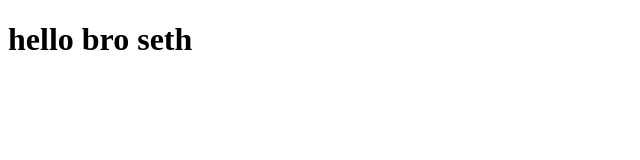
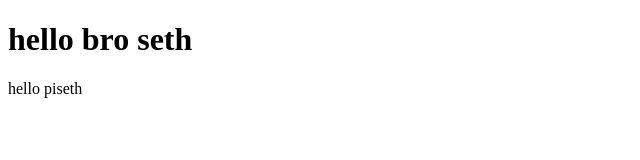
Before and after one commit to chhonpiseth/chhonpiseth.github.io, a plain HTML site: page index.html in a window 1280 px wide. Shown: the whole page, without its empty margins (0-640 px from the left). Drawn offline with Linux system fonts and the light colour scheme.

Commit message:
Update index.html

```diff
--- a/index.html
+++ b/index.html
@@ -7,5 +7,6 @@
 </head>
 <body>
     <h1>hello bro seth</h1>
+    <P>hello piseth</P>
 </body>
 </html>
```
